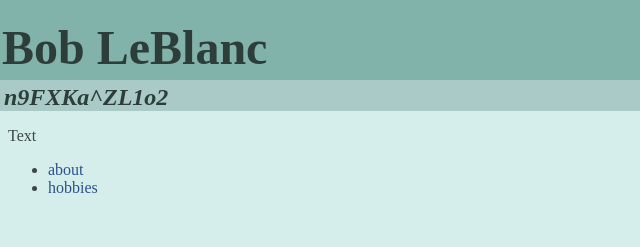
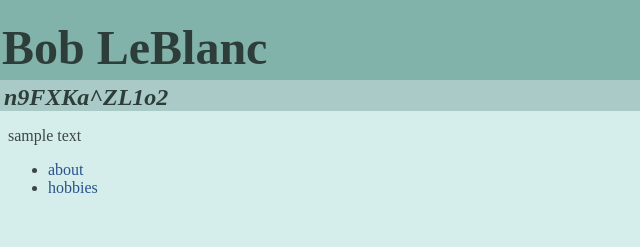
Before and after one commit to Wau-DSC/bioSite, a plain HTML site: page index.html in a window 1280 px wide. Shown: the top 247 px of the page, 0-640 px from the left. Drawn offline with Linux system fonts and the light colour scheme.

Commit message:
sample text

```diff
--- a/index.html
+++ b/index.html
@@ -12,7 +12,7 @@
  </header>
  <div class="content">
    <div class="gallery-right"><img src="images/picture6.png"/><img src="images/picture3.png"/><img src="images/picture7.png"/></div>
-   Text
+   sample text
    <ul>
     <li><a href="about.html">about</a></li>
     <li><a href="hobbies.html">hobbies</a></li>
```
